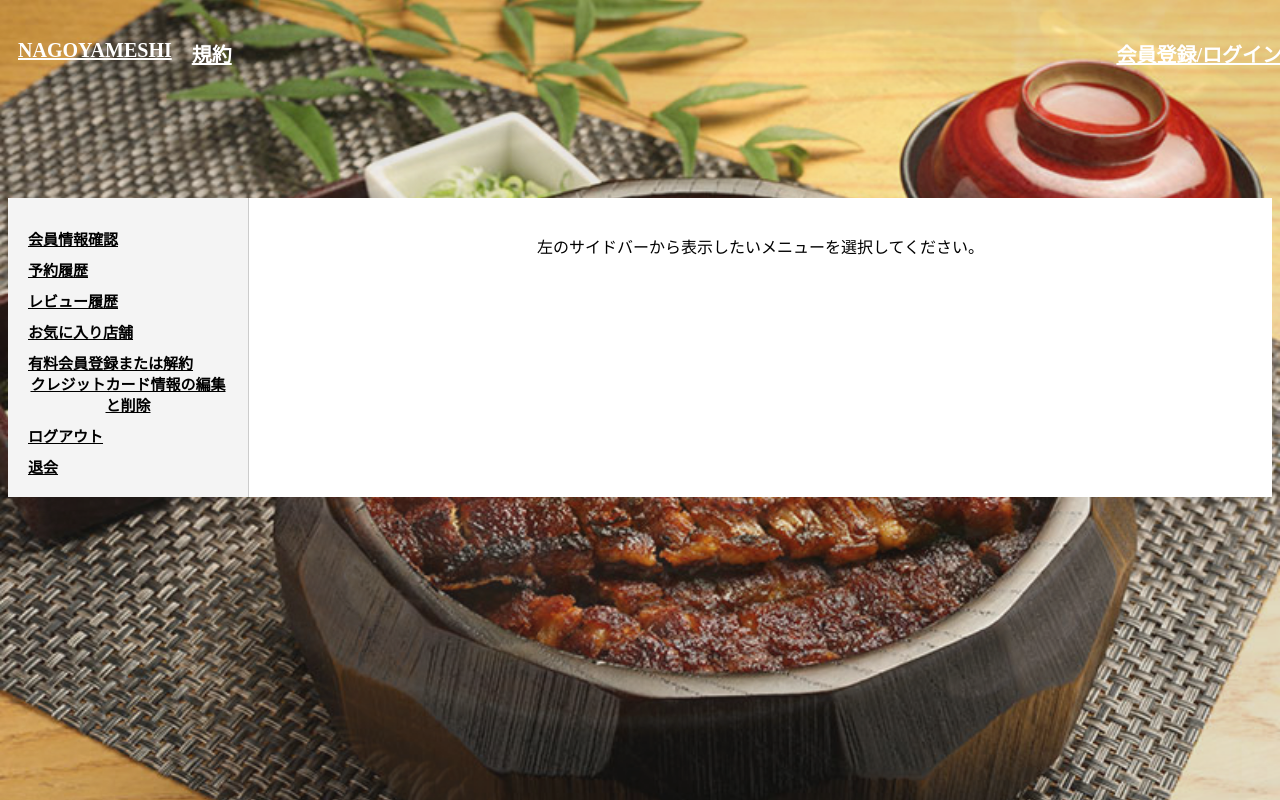
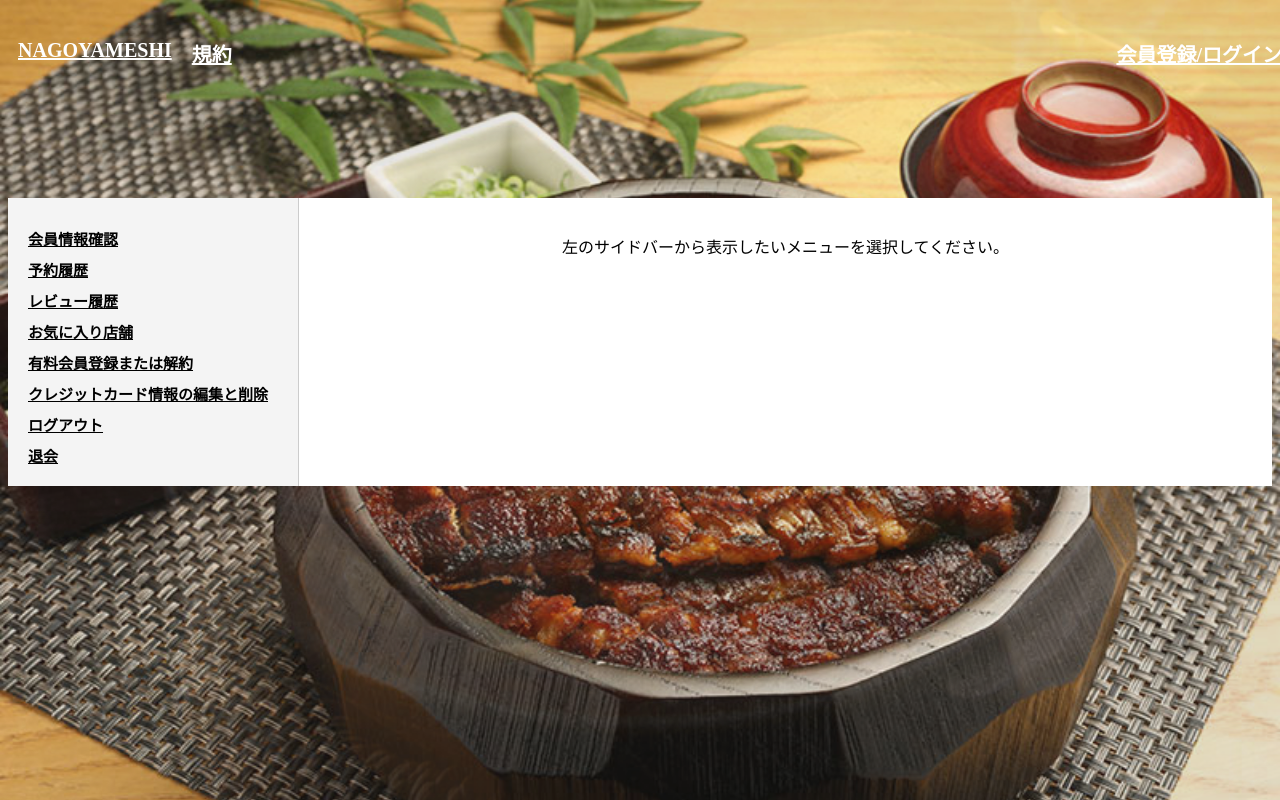
Before and after one commit to BearValley24/django-tabelog-kadai, a Django app: template templates/accounts/mypage.html in a window 1280 px wide. Run offline with Django 3.2, Linux system fonts and the light colour scheme; the template is opened without the code that fills it, so the values that code supplies are empty.

Commit message:
css修正

```diff
--- a/static/css/mypage.css
+++ b/static/css/mypage.css
@@ -5,7 +5,7 @@
 }
 
 .left-bar {
-    width: 200px; /* 左側のバーの幅 */
+    width: 250px; /* 左側のバーの幅 */
     padding: 20px; /* 内側の余白 */
     background-color: #f4f4f4; /* 背景色 */
     border-right: 1px solid #ccc; /* 右側のボーダー */
@@ -14,7 +14,7 @@
     align-items: flex-start;
 }
 
-#infoUpdate, #schedule-button, #review-button, #favorite-button, #rank-button, #logout-button, #withdrawal-button {
+#infoUpdate, #schedule-button, #review-button, #favorite-button, #rank-button, #logout-button, #withdrawal-button, #cardinfo-button {
     margin-top: 10px;
 }
 
```
